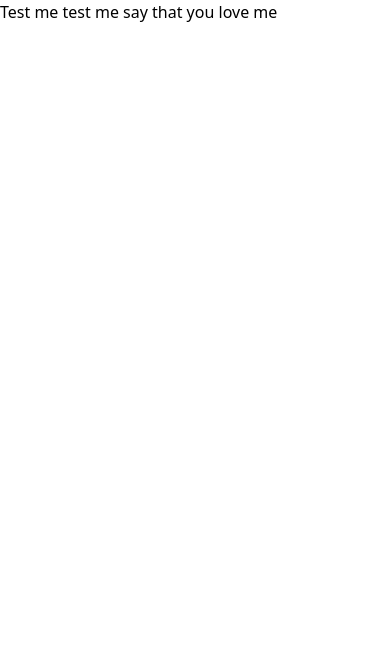
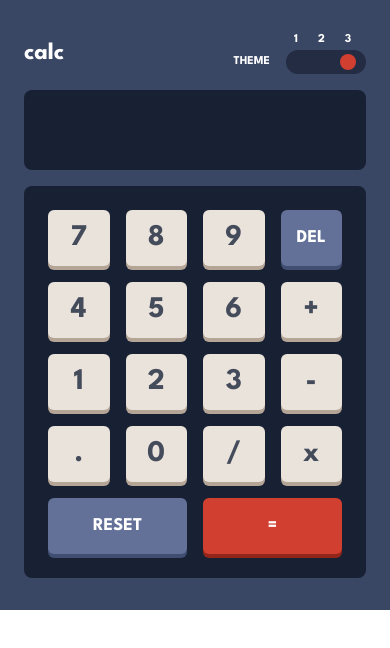
Before and after one commit to Medido1/Calculator-app, a React (Vite) app: page / in a window 390 px wide. Shown: the top 648 px of the page. Built offline with nearby package versions, Linux system fonts and the light colour scheme.

Commit message:
Finish up mobile design for theme1

```diff
--- a/src/App.css
+++ b/src/App.css
@@ -52,3 +52,7 @@
 .font_league {
   font-family: "League Spartan", sans-serif;
 }
+/* box shadow */
+.btn_shadow {
+  box-shadow: 0 4px 0 hsl(28, 16%, 65%);
+}
--- a/src/App.jsx
+++ b/src/App.jsx
@@ -1,9 +1,9 @@
 import './App.css'
+import Calculator from './components/Calculator'
 
 function App() {
-
   return (
-    <h1>Test me test me say that you love me</h1>
+    <Calculator />
   )
 }
 
--- /dev/null
+++ b/src/components/Calculator.jsx
@@ -0,0 +1,89 @@
+import { useEffect, useState } from "react";
+
+function Calculator() {
+  const [calcInput, setCalcInput] = useState("")
+  const [btnPositionIndex, setBtnPositionIndex] = useState(2)
+
+  const positions = ["left-1", "left-[37%]", "left-[68%]"]; // Theme 1, 2, 3
+
+  function handleToggle() {
+    setBtnPositionIndex((prev) => (prev + 1) % positions.length);
+  }
+
+  const inputClass = `bg-[var(--bg-screen)] rounded-lg w-full text-right
+    h-20 text-[var(--text-white)] px-4 py-6 font-bold text-4xl outline-0`
+  const buttonClass = `bg-[var(--key-neutral-bg)] font-bold text-[var(--text-primary)]
+  rounded-md text-3xl shadow-[0_4px_0_var(--key-neutral-shadow)] h-14 flex
+  justify-center items-center`
+  const keyClass = `font-bold text-[var(--text-white)] text-lg
+    rounded-md flex justify-center items-center`
+  const toggleBtnClass = `absolute rounded-[50%] bg-[var(--key-accent-bg)] w-[20%]
+    aspect-square top-1 ${positions[btnPositionIndex]} transition-all duration-300`
+
+  return (
+    <main className="font_league px-6 py-8 theme-1 bg-[var(--bg-main)]" >
+      <div className="flex justify-between items-center text-[var(--text-white)]">
+        <h1 className=" text-2xl font-bold">calc</h1>
+        <div className="flex gap-4 text-xs">
+          <p className="uppercase self-end mb-1">Theme</p>
+          <div>
+            <div className="ml-2 flex gap-5 mb-0.5">
+              <p>1</p>
+              <p>2</p>
+              <p>3</p>
+            </div>
+            <div
+              onClick={handleToggle}
+              className="bg-[var(--bg-toggle-keypad)] rounded-xl h-6 w-[80px] relative">
+              <button  className={toggleBtnClass}></button>
+            </div>
+          </div>
+        </div>
+      </div>
+      <div className="my-4">
+        <label htmlFor="calc"></label>
+        <input
+          className={inputClass}
+          type="text"
+          id="calc"
+          value={calcInput}
+          onChange={(e)=> setCalcInput(e.target.value)}
+        />
+      </div>
+      <div className="bg-[var(--bg-screen)] p-6 rounded-lg grid grid-cols-4 grid-rows-5 gap-4">
+        <button className={buttonClass}>7</button>
+        <button className={buttonClass}>8</button>
+        <button className={buttonClass}>9</button>
+        <button
+          className={`${keyClass} bg-[var(--key-bg)] shadow-[0_4px_0_var(--key-shadow)]`}>
+            DEL
+          </button>
+        <button className={buttonClass}>4</button>
+        <button className={buttonClass}>5</button>
+        <button className={buttonClass}>6</button>
+        <button className={buttonClass}>+</button>
+        <button className={buttonClass}>1</button>
+        <button className={buttonClass}>2</button>
+        <button className={buttonClass}>3</button>
+        <button className={buttonClass}>-</button>
+        <button className={buttonClass}>.</button>
+        <button className={buttonClass}>0</button>
+        <button className={buttonClass}>/</button>
+        <button className={buttonClass}>x</button>
+        <button
+          className={`${keyClass} uppercase col-span-2 bg-[var(--key-bg)]
+           shadow-[0_4px_0_var(--key-shadow)]`}>
+            Reset
+          </button>
+        <button
+          className={`${keyClass}
+          col-span-2 bg-[var(--key-accent-bg)] shadow-[0_4px_0_var(--key-accent-shadow)]`}>
+            =
+        </button>
+      </div>
+
+    </main>
+  )
+}
+
+export default Calculator;
```
